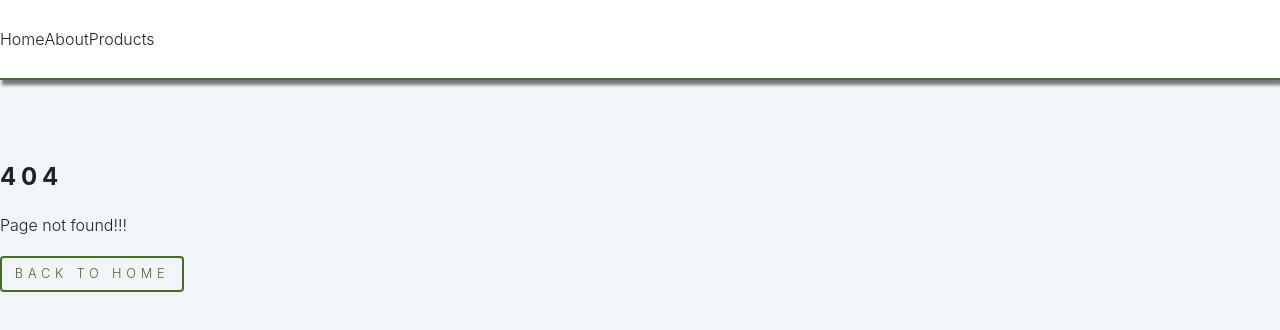
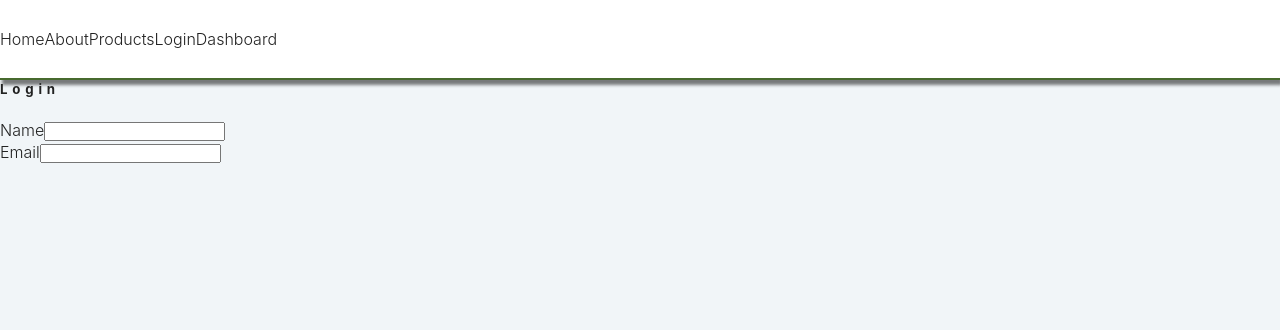
Before and after one commit to shaikat17/React-Router-Tutorial, a React (Create React App) app: page /login in a window 1280 px wide. Before the commit this address had no page. Shown: the top 330 px of the page. Built offline with nearby package versions, Linux system fonts and the light colour scheme.

Commit message:
Working on login page

```diff
--- a/src/App.js
+++ b/src/App.js
@@ -1,3 +1,4 @@
+import { useState } from "react";
 import { BrowserRouter, Routes, Route } from "react-router-dom";
 import Home from "./Components/Home";
 import About from "./Components/About";
@@ -5,10 +6,12 @@ import Products from "./Components/Products";
 import Error from "./Components/Error";
 import SharedLayout from "./Components/SharedLayout";
 import SingleProduct from "./Components/SingleProduct";
-
+import Dashboard from "./Components/Dashboard"
+import Login from "./Components/Login"
 
 
 function App() {
+  const [user, setUser] = useState(null)
   return (
     <BrowserRouter>
       <Routes>
@@ -17,6 +20,8 @@ function App() {
           <Route path="about" element={<About />} />
           <Route path="products" element={<Products />} />
           <Route path="products/:productID" element={<SingleProduct />} />
+          <Route path="login" element={<Login setUser={setUser} />} />
+          <Route path="dashboard" element={<Dashboard user={user} />} />
           <Route path="*" element={<Error />} />
         </Route>
       </Routes>
--- a/src/Components/Login.js
+++ b/src/Components/Login.js
@@ -1,8 +1,24 @@
-import React from 'react'
+import React, { useState } from 'react'
 
 const Login = () => {
+  const [name, setName] = useState('')
+  const [email, setEmail] = useState('')
+
+  const handleSubmit = async (e) => {
+    e.preventDefault()
+  }
   return (
-    <div>Login</div>
+    <section>
+    <form className='form' onSubmit={handleSubmit}>
+    <h5>Login</h5>
+    <div className="form-row">
+    <label htmlFor="name" className='form-label'>Name</label>
+    <input type="text" className='form-input' id='name' value={name}
+    onChange={ e => setName(e.target.value)}/></div>
+    <div className="form-row">
+    <label htmlFor="email" className='form-label'>Email</label>
+    <input type="email" className='form-input' id='email' value={email}
+    onChange={ e => setEmail(e.target.value)}/></div></form></section>
   )
 }
 
--- a/src/Components/StyledNavbar.js
+++ b/src/Components/StyledNavbar.js
@@ -22,6 +22,18 @@ const StyledNavbar = () => {
       >
         Products
       </NavLink>
+      <NavLink
+      to="/login"
+      className={({ isActive }) => (isActive ? "link active" : "link")}
+    >
+      Login
+    </NavLink>
+    <NavLink
+    to="/dashboard"
+    className={({ isActive }) => (isActive ? "link active" : "link")}
+  >
+    Dashboard
+  </NavLink>
     </nav>
   );
 };
```
